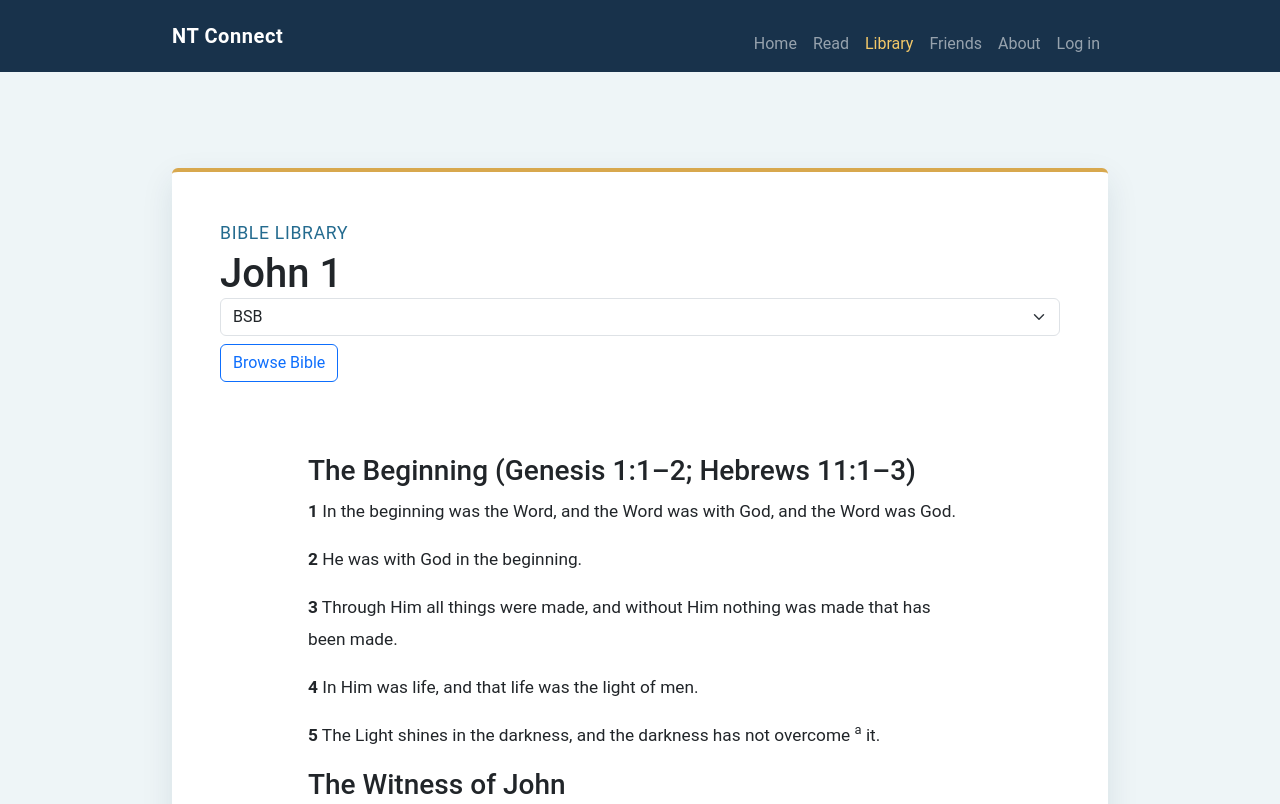
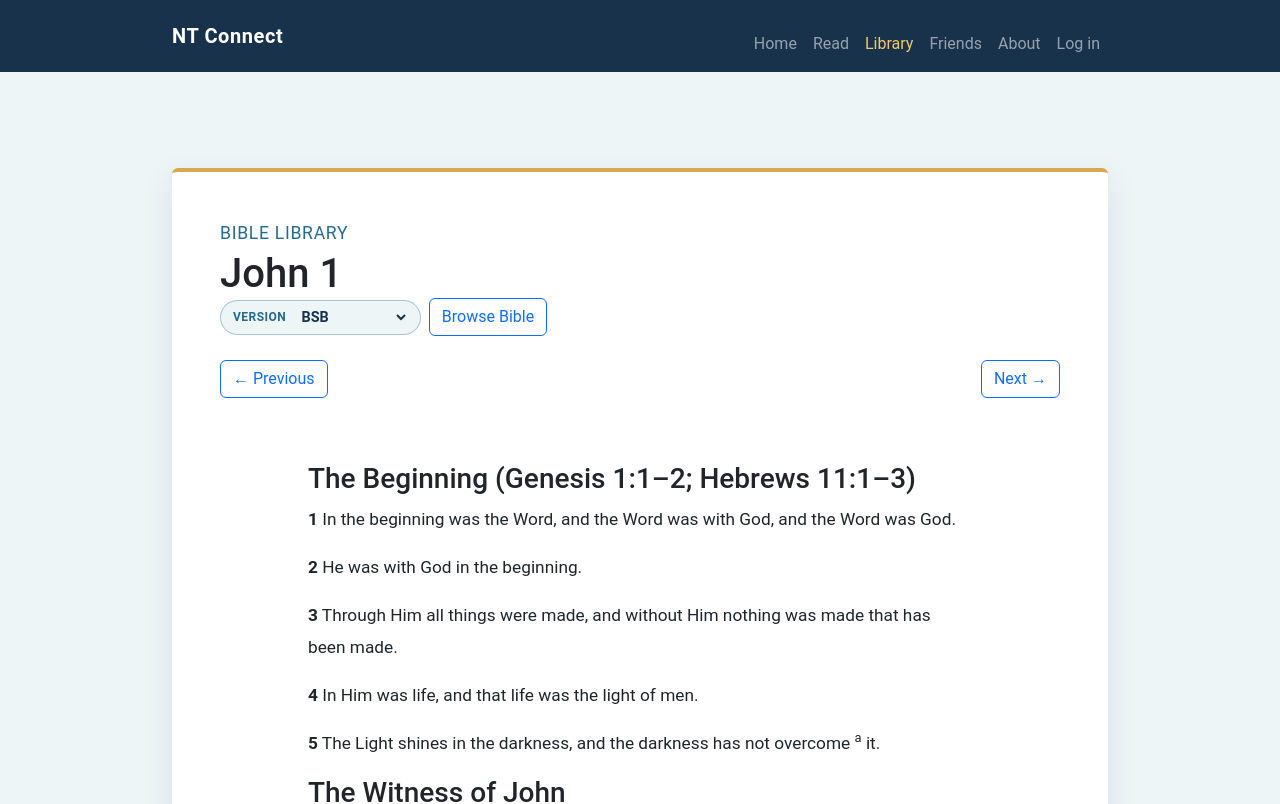
Before and after one commit to CephasHill/startup, a React (Vite) app: page /library in a window 1280 px wide. Shown: the top 804 px of the page. Built offline with nearby package versions, Linux system fonts and the light colour scheme.

Commit message:
Improved navigation and aesthetics.

```diff
--- a/src/app.css
+++ b/src/app.css
@@ -72,6 +72,42 @@ main {
 .plan-select {
   width: auto;
   min-width: 13rem;
+}
+
+.translation-picker {
+  display: inline-flex;
+  align-items: center;
+  gap: 0.45rem;
+  padding: 0.25rem 0.65rem 0.25rem 0.75rem;
+  border: 1px solid rgba(36, 107, 143, 0.35);
+  border-radius: 2rem;
+  background: var(--nt-mist);
+  color: var(--nt-blue);
+  font-size: 0.75rem;
+  font-weight: 700;
+  letter-spacing: 0.04em;
+  text-transform: uppercase;
+}
+
+.translation-picker select {
+  min-width: 7.25rem;
+  padding: 0.2rem 1.5rem 0.2rem 0.25rem;
+  border: 0;
+  background-color: transparent;
+  color: var(--nt-ink);
+  font-size: 0.9rem;
+  font-weight: 700;
+  letter-spacing: normal;
+  text-transform: none;
+}
+
+.translation-picker select:focus {
+  outline: 2px solid var(--nt-gold);
+  outline-offset: 2px;
+}
+
+.translation-picker-compact {
+  background: #fff;
 }
 
 .library-overlay {
@@ -158,6 +194,14 @@ main {
   color: #fff;
 }
 
+.library-chapter-nav {
+  display: flex;
+  justify-content: space-between;
+  align-items: center;
+  gap: 1rem;
+  margin-bottom: 1rem;
+}
+
 .verse {
   border-left: 0.25rem solid var(--nt-gold);
   line-height: 1.8;
@@ -219,4 +263,8 @@ footer a {
   .library-books {
     max-height: 15rem;
   }
+
+  .library-chapter-nav {
+    gap: 0.5rem;
+  }
 }
--- a/src/data/bible.js
+++ b/src/data/bible.js
@@ -32,7 +32,7 @@ export const GOSPELS = NEW_TESTAMENT_BOOKS.slice(0, 4);
 
 export const BIBLE_VERSIONS = [
   { value: 'bsb', label: 'BSB' },
-  { value: 'kjv', label: 'KJV (AKJV text)' },
+  { value: 'kjv', label: 'KJV' },
 ];
 
 const bibleVersionStorageKey = 'nt-connect-bible-version';
--- a/src/library/library.jsx
+++ b/src/library/library.jsx
@@ -14,6 +14,35 @@ const lastLibraryChapterKey = 'nt-connect-last-library-chapter';
 function getLastLibraryChapter() {
   return JSON.parse(localStorage.getItem(lastLibraryChapterKey) || 'null')
     || { book: 'john', chapter: 1 };
+}
+
+function getAdjacentChapter(bookSlug, chapter, offset) {
+  const bookIndex = NEW_TESTAMENT_BOOKS.findIndex((book) => book.slug === bookSlug);
+  const chapterIndex = NEW_TESTAMENT_BOOKS
+    .slice(0, bookIndex)
+    .reduce((total, book) => total + book.chapters, 0) + chapter - 1;
+  const targetIndex = chapterIndex + offset;
+  let remaining = targetIndex;
+
+  if (targetIndex < 0 || targetIndex >= NEW_TESTAMENT_BOOKS.reduce(
+    (total, book) => total + book.chapters,
+    0
+  )) {
+    return null;
+  }
+
+  for (const book of NEW_TESTAMENT_BOOKS) {
+    if (remaining < book.chapters) {
+      return {
+        book: book.slug,
+        chapter: remaining + 1,
+        label: `${book.name} ${remaining + 1}`,
+      };
+    }
+    remaining -= book.chapters;
+  }
+
+  return null;
 }
 
 export function Library() {
@@ -98,6 +127,8 @@ export function Library() {
   }, [activeChapter, selectedBook.slug, selectedBook.chapters]);
 
   const selectedChapter = chapters.find((item) => item.chapter === activeChapter);
+  const previousChapter = getAdjacentChapter(selectedBook.slug, activeChapter, -1);
+  const nextChapter = getAdjacentChapter(selectedBook.slug, activeChapter, 1);
 
   return (
     <main className="container page-shell">
@@ -108,9 +139,9 @@ export function Library() {
             <h1 className="mb-0">{selectedBook.name} {activeChapter}</h1>
           </div>
           <div className="d-flex flex-wrap align-items-center gap-2">
-            <label className="visually-hidden" htmlFor="bible-version">Bible version</label>
+            <label className="translation-picker" htmlFor="bible-version">
+              <span>Version</span>
               <select
-              className="form-select"
                 id="bible-version"
                 value={bibleVersion}
                 onChange={changeBibleVersion}
@@ -119,6 +150,7 @@ export function Library() {
                   <option key={version.value} value={version.value}>{version.label}</option>
                 ))}
               </select>
+            </label>
             <button
               className="btn btn-outline-primary"
               type="button"
@@ -200,6 +232,24 @@ export function Library() {
         {error && <p className="alert alert-danger mt-4">{error}</p>}
         {!loading && !error && selectedChapter && (
           <div className="mt-4">
+            <nav className="library-chapter-nav" aria-label="Chapter navigation">
+              {previousChapter ? (
+                <Link
+                  className="btn btn-outline-primary"
+                  to={`/library/${previousChapter.book}/${previousChapter.chapter}`}
+                >
+                  &larr; Previous
+                </Link>
+              ) : null}
+              {nextChapter ? (
+                <Link
+                  className="btn btn-outline-primary"
+                  to={`/library/${nextChapter.book}/${nextChapter.chapter}`}
+                >
+                  Next &rarr;
+                </Link>
+              ) : null}
+            </nav>
             <ChapterReader chapter={selectedChapter} showHeading={false} />
           </div>
         )}
--- a/src/read/read.jsx
+++ b/src/read/read.jsx
@@ -123,9 +123,9 @@ export function Read() {
         ) : <span />}
         <div className="d-flex flex-column align-items-center gap-1">
           <span className="text-secondary text-center">Reading {currentIndex + 1} of {assignedReadings.length}</span>
-          <label className="visually-hidden" htmlFor="read-bible-version">Bible version</label>
+          <label className="translation-picker translation-picker-compact" htmlFor="read-bible-version">
+            <span>Version</span>
             <select
-            className="form-select form-select-sm"
               id="read-bible-version"
               value={bibleVersion}
               onChange={changeBibleVersion}
@@ -134,6 +134,7 @@ export function Read() {
                 <option key={version.value} value={version.value}>{version.label}</option>
               ))}
             </select>
+          </label>
         </div>
         {nextReading ? (
           <Link className="btn btn-outline-primary" to={`/read/${nextReading.book}/${nextReading.chapter}`}>
```
Lines whose indentation alone changed are shown as unchanged.
